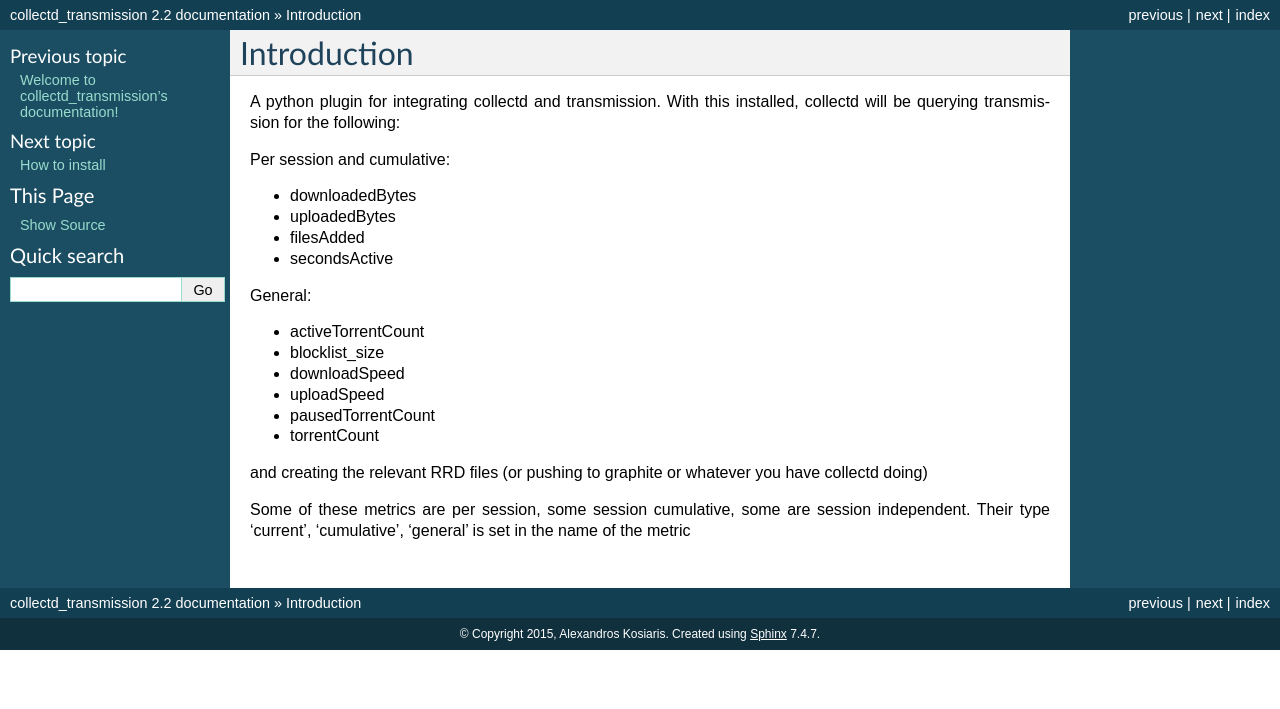
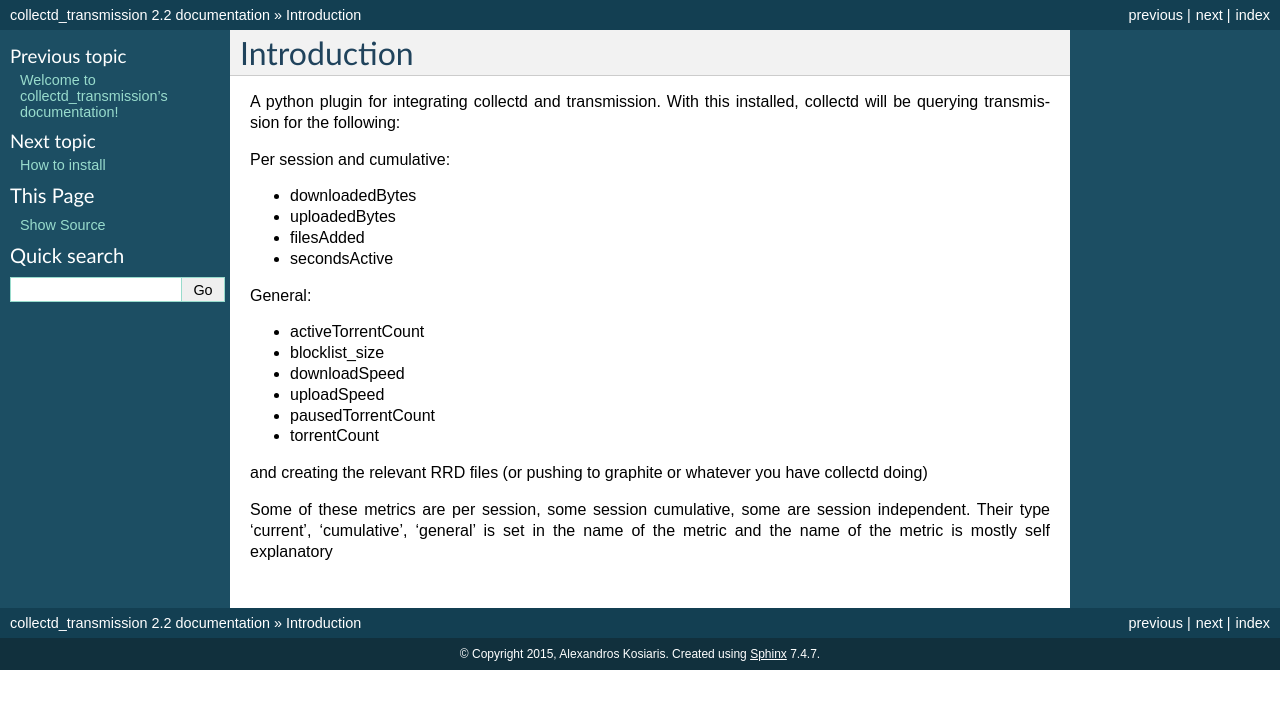
Before and after one commit to akosiaris/collectd_transmission, a Sphinx documentation site: the page built from doc/intro.rst, in a window 1280 px wide. Shown: the top 709 px of the page. Built offline with Sphinx 7.4.7, drawn with Linux system fonts in a browser that asks for light colours.

Commit message:
sphinx: set html_theme to classic
This should squelch a warning latest shpinx spews out

```diff
--- a/doc/conf.py
+++ b/doc/conf.py
@@ -91,7 +91,7 @@
 
 # The theme to use for HTML and HTML Help pages.  See the documentation for
 # a list of builtin themes.
-html_theme = 'default'
+html_theme = 'classic'
 
 # Theme options are theme-specific and customize the look and feel of a theme
 # further.  For a list of options available for each theme, see the
--- a/doc/intro.rst
+++ b/doc/intro.rst
@@ -25,4 +25,4 @@
 
 Some of these metrics are per session, some session cumulative, some are
 session independent. Their type 'current', 'cumulative', 'general' is set
-in the name of the metric
+in the name of the metric and the name of the metric is mostly self explanatory
```
